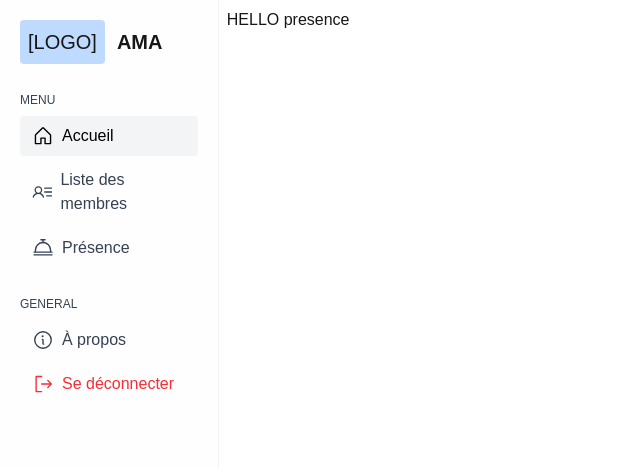
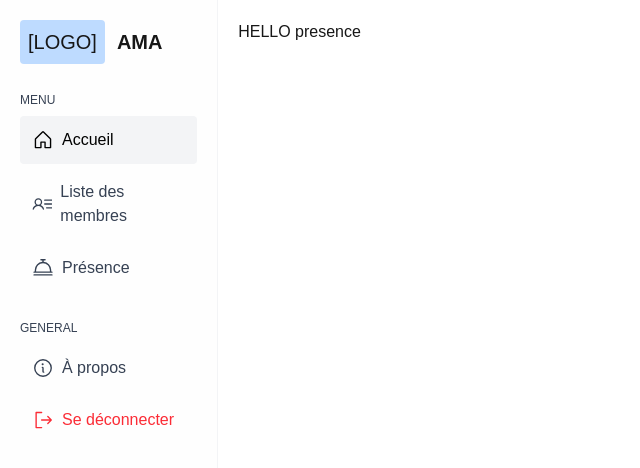
Before and after one commit to tojonirinaAndrian/ama-app, a Next.js app: page /presence in a window 1280 px wide. Shown: the top 468 px of the page, without its empty margins (0-640 px from the left). Built offline with nearby package versions, Linux system fonts and the light colour scheme.

Commit message:
update sidebar item styles and adjust padding in layout for improved UI

```diff
--- a/app/components/sidebarComponent.tsx
+++ b/app/components/sidebarComponent.tsx
@@ -70,7 +70,7 @@ function NavItem({ active, label, icon: Icon, onClick, href}: NavItemProps) {
     <Link
     href={href}
     onClick={onClick}
-    className={`flex items-center gap-2 rounded-sm p-3 py-2 cursor-pointer text-gray-700 hover:bg-gray-100 hover:text-black ${
+    className={`flex items-center gap-2 rounded-sm p-3 cursor-pointer text-gray-700 hover:bg-gray-100 hover:text-black ${
         active ? ACTIVE_STYLE : ""
     }`}
 >
@@ -109,7 +109,7 @@ export default function SidebarComponent() {
             ))}
 
             {section.title === "GENERAL" && (
-              <li className="flex cursor-pointer items-center gap-2 rounded-sm p-3 py-2 text-red-500 hover:bg-red-100">
+              <li className="flex cursor-pointer items-center gap-2 rounded-sm p-3 text-red-500 hover:bg-red-100">
                 <SignOutIcon size={22} />
                 <span>Se déconnecter</span>
               </li>
--- a/app/layout.tsx
+++ b/app/layout.tsx
@@ -30,7 +30,7 @@ export default function RootLayout({
     >
       <body className="flex xl:flex-row flex-col h-screen">
         <SidebarComponent />
-        <div className="p-2 h-full w-full">
+        <div className="p-5 h-full w-full">
           {children}
         </div>
       </body>
```
